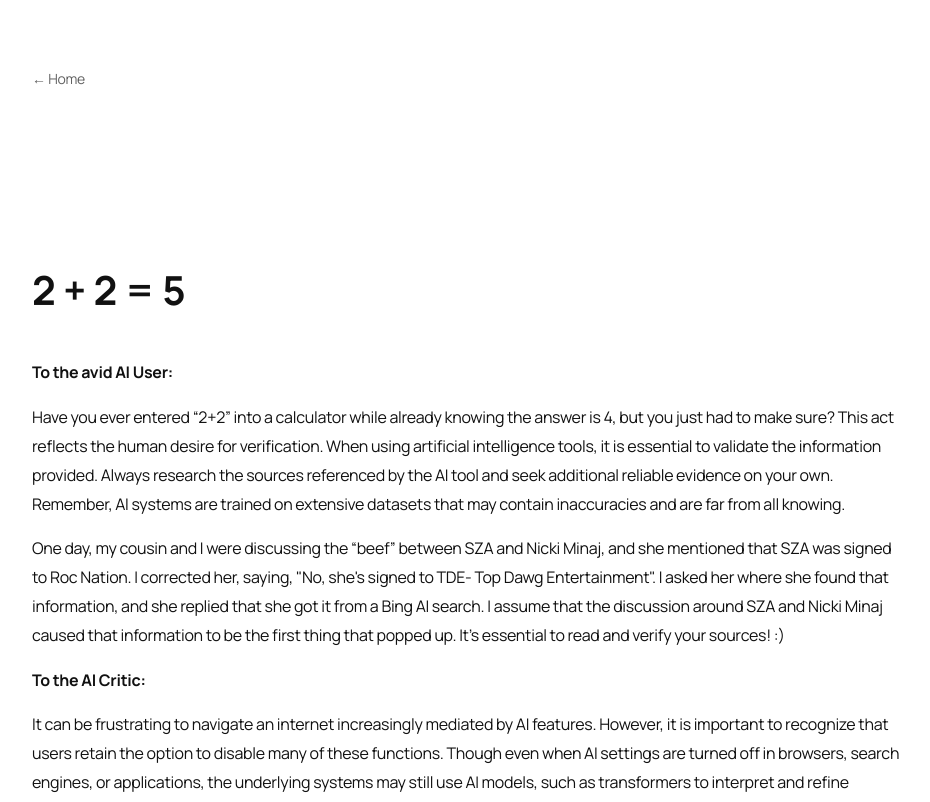
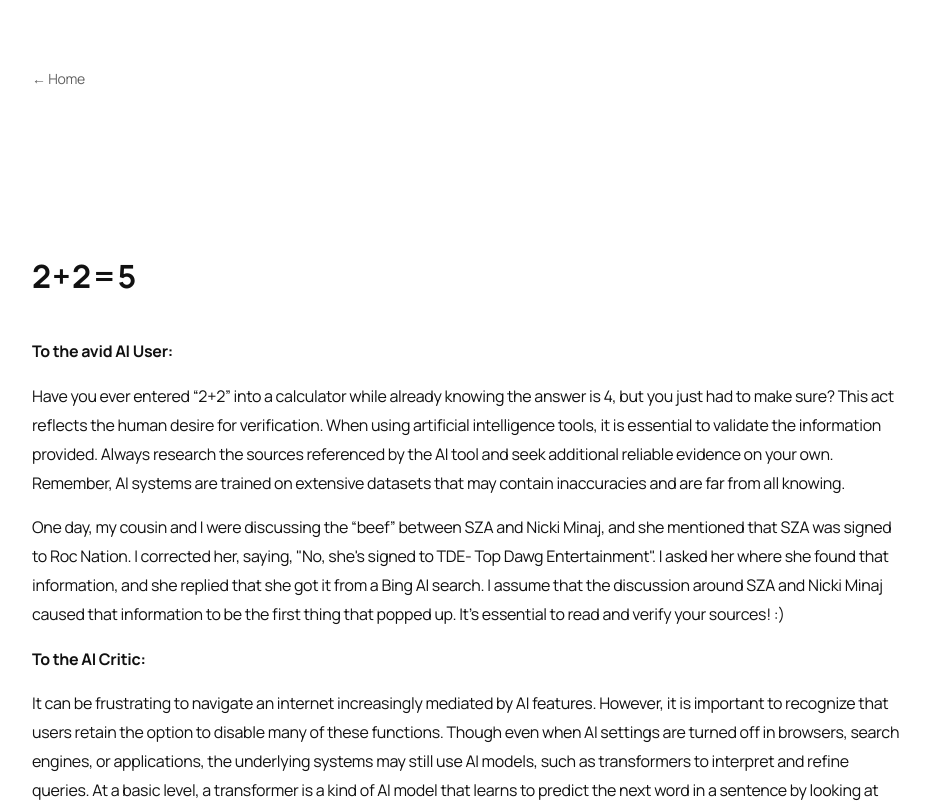
Before and after one commit to JayPendleton/blog, a Next.js app: page /blog/2-2-5 in a window 1280 px wide. Shown: the top 802 px of the page, without its empty margins (174-1104 px from the left). Built offline with nearby package versions, Linux system fonts and the light colour scheme.

Commit message:
font size of blog heading

```diff
--- a/app/blog/blog.css
+++ b/app/blog/blog.css
@@ -6,7 +6,8 @@
 }
 
 .blog-post h1 {
-  font-size: 2.5rem;
+  font-size: 2.0rem;
+  letter-spacing: -0.08em;
   margin-bottom: 2rem;
 }
 
```
